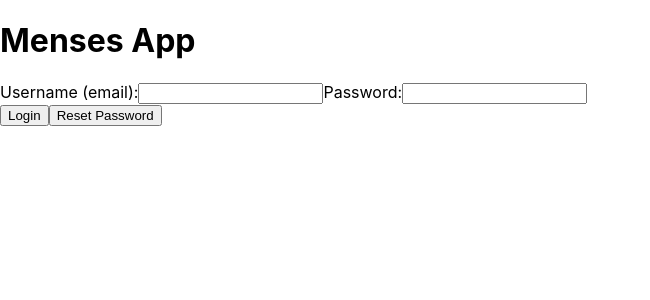
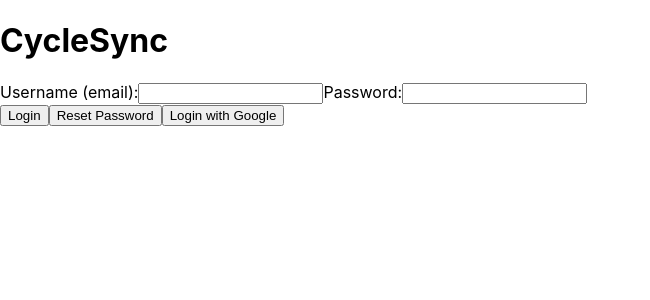
Before and after one commit to sadatakhtar/menses-react-app, a React (Create React App) app: page / in a window 1280 px wide. Shown: the top 300 px of the page, without its empty margins (0-650 px from the left). Built offline with nearby package versions, Linux system fonts and the light colour scheme; no server answers.

Commit message:
Changed title and added google auth(login with google account)

```diff
--- a/src/App.js
+++ b/src/App.js
@@ -18,7 +18,7 @@
 
   FirebaseAuthService.checkAuthChanges(setUser)
   return <div>
-    <h1>Menses App</h1>
+    <h1>CycleSync</h1>
     <Signin existingUser={user}/>
   </div>;
 };
--- a/src/components/auth/Signin.js
+++ b/src/components/auth/Signin.js
@@ -35,6 +35,15 @@
     }
   };
 
+  const handleLoginWithGoogle = async () => {
+    try {
+      await FirebaseAuthService.loginWithGoogle();
+    } catch (error) {
+      alert(error.message)
+    }
+
+  }
+
   const pageModel = (
     <div>
       {existingUser ? (
@@ -69,6 +78,9 @@
             <button type="button" onClick={handleSendResetPasswordEmail}>
               Reset Password
             </button>
+            <button type="button" onClick={handleLoginWithGoogle}>
+              Login with Google
+            </button>
           </div>
         </form>
       )}
```
